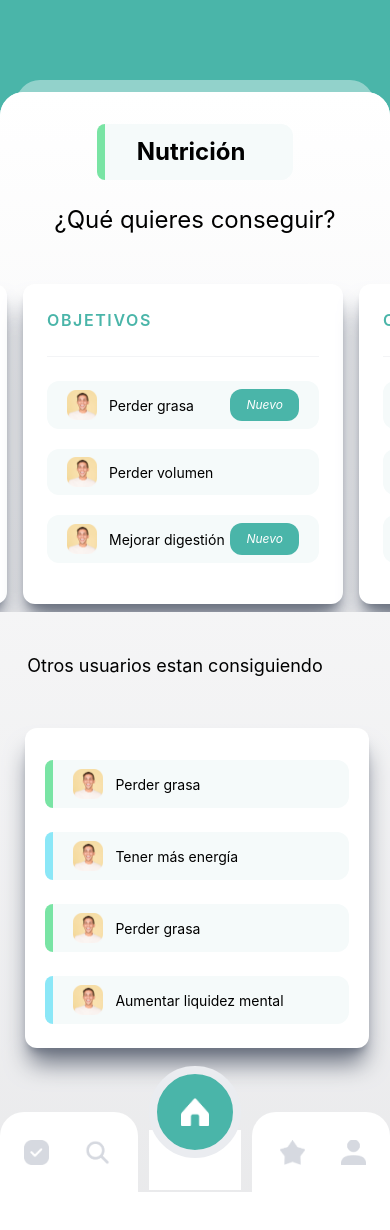
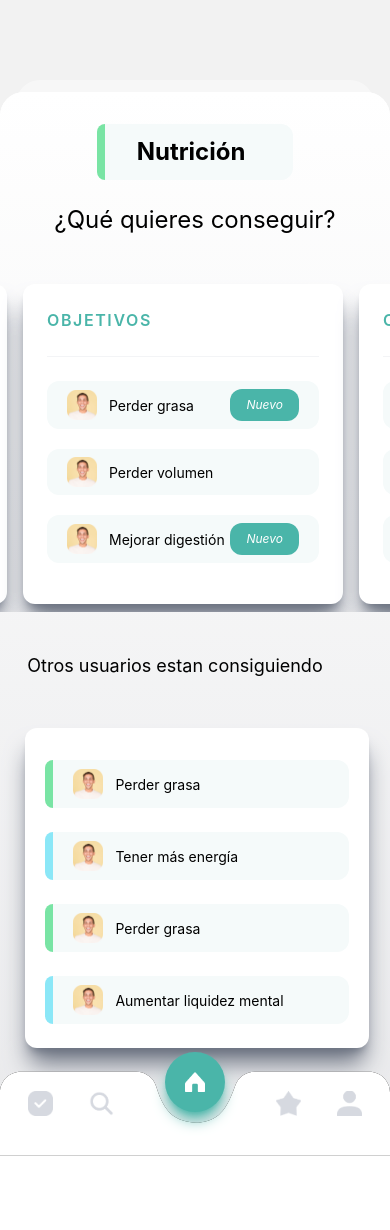
Before and after one commit to albamont05/hacktua, a React Native app: screen /Nutrition in a window 390 px wide. Shown: the top 1230 px of the page. Before the commit the page ends 1192 px from the top, so only its background shows below. Built offline with nearby package versions, Linux system fonts and the light colour scheme.

Commit message:
added tabbar menu

```diff
--- a/screens/Nutrition.js
+++ b/screens/Nutrition.js
@@ -1,7 +1,7 @@
 import { StatusBar } from "expo-status-bar";
 import { Text, View, TouchableOpacity, Image, SafeAreaView, ScrollView } from "react-native";
 import { LinearGradient } from 'expo-linear-gradient';
-
+import TabBar from '../components/TabBar';
 // Fonts
 import { useFonts } from "expo-font";
 
@@ -11,7 +11,7 @@ export default function NutritionScreen({ navigation }) {
     });
 
     return (
-        <View className="flex-1 bg-background-dark">
+        <View className="flex-1 bg-background-ark">
             <SafeAreaView className="flex-1">
                 <ScrollView className="flex-1">
                     <View
@@ -29,7 +29,7 @@ export default function NutritionScreen({ navigation }) {
                         <View className="flex-1 items-center w-full -mt-7 rounded-t-3xl bg-white"
                         >
                             <LinearGradient
-                                className="flex-1 items-center w-full rounded-t-3xl"
+                                className="flex-1 items-center w-full rounded-t-3xl relative pb-10"
                                 colors={['rgba(255,255,255,1)', 'rgba(45,49,66,0.1)']}
                                 start={{ x: 0, y: 0 }}
                                 end={{ x: 0, y: 1 }}
@@ -402,82 +402,16 @@ export default function NutritionScreen({ navigation }) {
                                         </View>
                                     </TouchableOpacity>
                                     {/* END BADGE */}
-
                                 </View>
                                 {/* END OBJECTIVE CARD */}
-
-                                {/* TAB_BAR */}
-                                <View
-                                    className="flex flex-row justify-between items-center bg-whit mt-6 inset-x-0 bottom-0 h-20 w-full rounded-t-3xl"
-                                >
-                                    {/* BUTTONS */}
-                                    <View className="flex flex-row items-center bg-white h-20 pl-6 pr-2 -mr-1 rounded-t-3xl">
-                                        {/* CHECK */}
-                                        <TouchableOpacity>
-                                            <Image
-                                                className="h-[25px] w-[25px]"
-                                                source={require("../assets/images/footer_icons/check.png")}
-                                            />
-                                        </TouchableOpacity>
-
-                                        {/* SEARCH */}
-                                        <TouchableOpacity
-                                            className="ml-9 mr-5"
-                                        >
-                                            <Image
-                                                className="h-[25px] w-[25px]"
-                                                source={require("../assets/images/footer_icons/search.png")}
-                                            />
-                                        </TouchableOpacity>
-
-                                    </View>
-
-                                    {/* BUTTON HOME CURVE */}
-                                    <View
-                                        className="bg-white pb-8 mt-4 "
-                                    >
-                                        {/* HOME */}
-                                        <TouchableOpacity
-                                            onPress={() => navigation.navigate("Menu")}
-                                            className="p-6 -mt-16 rounded-full bg-background-dark border-8 border-[#EAECF0]"
-                                        >
-                                            <Image
-                                                className="h-[28px] w-[28px]"
-                                                source={require("../assets/images/footer_icons/home.png")}
-                                            />
-                                        </TouchableOpacity>
-                                    </View>
-                                    {/* END BUTTON HOME CURVE */}
-
-                                    <View className="flex flex-row items-center bg-white h-20 pr-6 pl-2 -ml-1 rounded-t-3xl">
-                                        {/* STAR */}
-                                        <TouchableOpacity
-                                            className="ml-5 mr-9"
-                                        >
-                                            <Image
-                                                className="h-[25px] w-[25px]"
-                                                source={require("../assets/images/footer_icons/star.png")}
-                                            />
-                                        </TouchableOpacity>
-
-                                        {/* USER */}
-                                        <TouchableOpacity
-                                            className=""
-                                        >
-                                            <Image
-                                                className="h-[25px] w-[25px]"
-                                                source={require("../assets/images/footer_icons/user.png")}
-                                            />
-                                        </TouchableOpacity>
-                                        {/* END BUTTTONS */}
-                                    </View>
-                                </View>
-                                {/* END TAB_BAR */}
                             </LinearGradient>
                         </View>
                         {/* END BODY */}
                     </View>
                 </ScrollView>
+                {/* TAB_BAR */}
+                <TabBar action={navigation} />
+                {/* END TAB_BAR */}
             </SafeAreaView>
         </View>
     );
```
